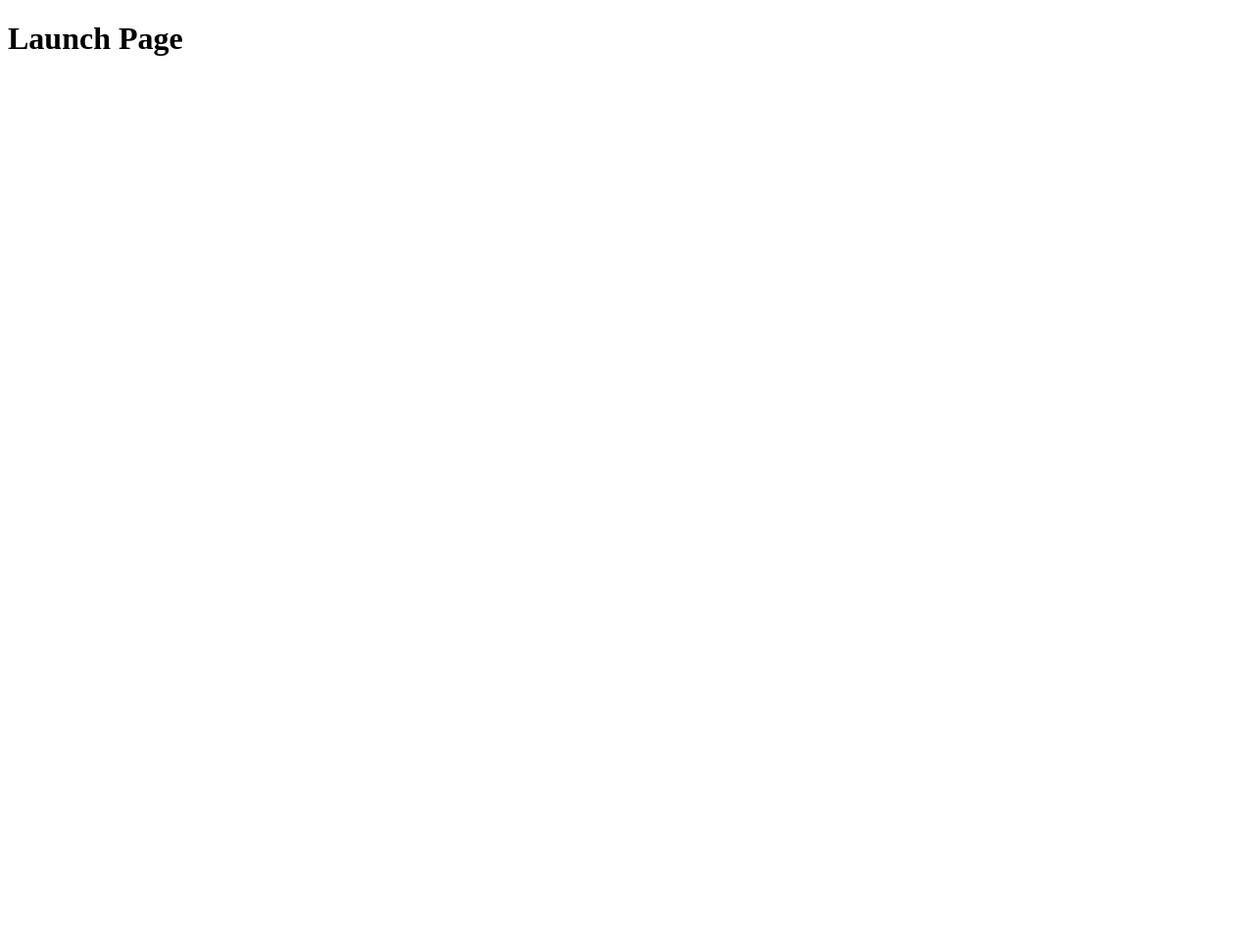
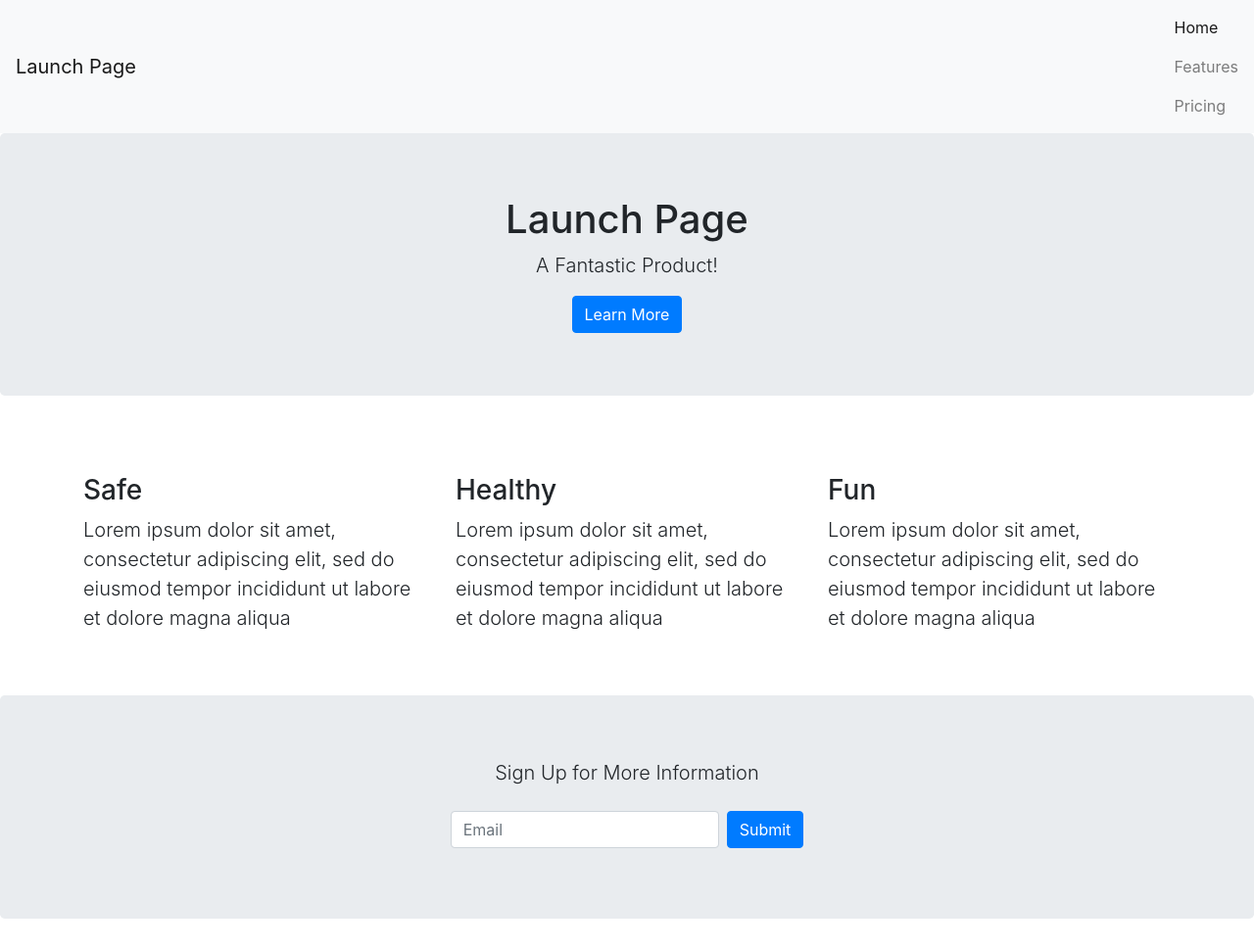
Before and after one commit to stasi815/Landing_Page_Tutorial, a plain HTML site: page index.html in a window 1280 px wide. Shown: the whole page at 98% size. Before the commit the page ends 800 px from the top, so only its background shows below. Drawn offline with nearby package versions, Linux system fonts and the light colour scheme.

Commit message:
added form

```diff
--- a/index.html
+++ b/index.html
@@ -5,14 +5,57 @@
     <meta name="viewport" content="width=device-width, initial-scale=1.0">
     <meta http-equiv="X-UA-Compatible" content="ie=edge">
     <title>Document</title>
+
+    <link rel="stylesheet" href="https://stackpath.bootstrapcdn.com/bootstrap/4.3.1/css/bootstrap.min.css">
+
 </head>
 <body>
 
 <!-- NAV BAR -->
+<nav class="navbar navbar-light bg-light">
+    <a class="navbar-brand" href='#'>Launch Page</a>
+    <div class="navbar-nav">
+        <a class="nav-item nav-link active" href="#">Home<span class="sr-only">(current)</span></a>
+        <a class="nav-item nav-link" href="#">Features</a>
+        <a class="nav-item nav-link" href="#">Pricing</a>
+    </div>
+</nav>
 <!-- HERO -->
-<h1>Launch Page</h1>
+<div class="jumbotron text-center">
+    <h1>Launch Page</h1>
+    <p class="lead">A Fantastic Product!</p>
+    <a href="#" class="btn btn-primary">Learn More</a>
+</div>
 <!-- BENEFITS -->
+<div class="container pb-5 pt-5">
+    <div class="row">
+        <div class="col-lg-4">
+            <h3>Safe</h3>
+            <p class="lead">Lorem ipsum dolor sit amet, consectetur adipiscing elit, sed do eiusmod tempor incididunt ut labore et dolore magna aliqua
+            </p>
+        </div>
+        <div class="col-lg-4">
+            <h3>Healthy</h3>
+            <p class="lead">Lorem ipsum dolor sit amet, consectetur adipiscing elit, sed do eiusmod tempor incididunt ut labore et dolore magna aliqua
+            </p>
+        </div>
+        <div class="col-lg-4">
+            <h3>Fun</h3>
+            <p class="lead">Lorem ipsum dolor sit amet, consectetur adipiscing elit, sed do eiusmod tempor incididunt ut labore et dolore magna aliqua
+            </p>
+        </div>
+    </div>
+</div>
 <!-- CALL TO ACTION -->
+<div class="jumbotron text-center">
+    <p class="lead mb-4">Sign Up for More Information</p>
+    <div class="d-flex justify-content-center">
+        <form action="#" class='form-inline'>
+            <input type="text" class="form-control mb-2 mr-sm-2" placeholder="Email"/>
+            <button type="submit" class="btn btn-primary mb-2">Submit</button>
+          </form>
+    </div>
+</div>
 <!-- FOOTER -->
 
 </body>
```
